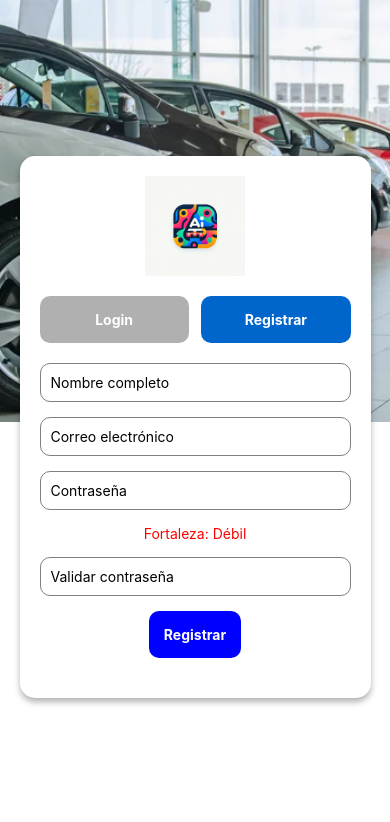
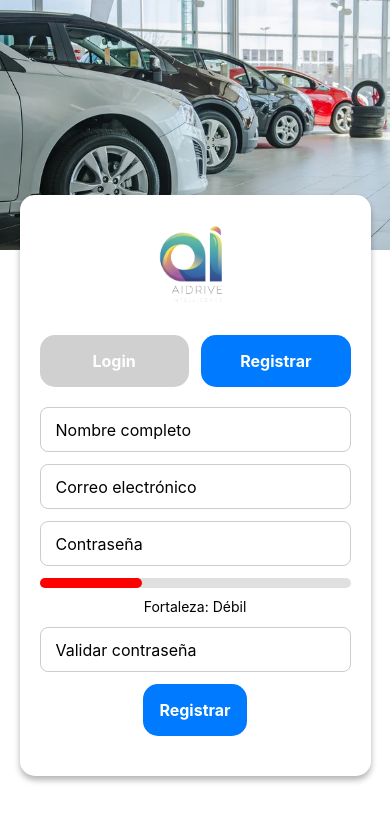
Before and after one commit to Jeffer332/AIDriveAPP, a React Native app: screen /Register in a window 390 px wide. Shown: the top 822 px of the page. Built offline with nearby package versions, Linux system fonts and the light colour scheme.

Commit message:
Ajuste estilos Registro, colores de seguridad

```diff
--- a/screens/LoginScreen.js
+++ b/screens/LoginScreen.js
@@ -70,12 +70,12 @@ export default function LoginScreen({ navigation }) {
             <View style={styles.buttonContainer}>
               <TouchableOpacity
                 style={[styles.toggleButton, isLogin && styles.activeButton]}
-                onPress={() => handleToggleScreen('login')}>
+                onPress={() => navigation.navigate('login')}>
                 <Text style={styles.toggleButtonText}>Ingreso</Text>
               </TouchableOpacity>
               <TouchableOpacity
                 style={[styles.toggleButton, !isLogin && styles.activeButton]}
-                onPress={() => handleToggleScreen('register')}>
+                onPress={() => navigation.navigate('Register')}>
                 <Text style={styles.toggleButtonText}>Registro</Text>
               </TouchableOpacity>
             </View>
--- a/screens/RegisterScreen.js
+++ b/screens/RegisterScreen.js
@@ -86,7 +86,7 @@ export default function RegisterScreen({ navigation }) {
         <View style={styles.form}>
           <View style={styles.logoContainer}>
             <Image
-              source={require('../assets/logo.png')}
+              source={require('../assets/logo2.png')}
               style={styles.logo}
             />
           </View>
@@ -128,13 +128,25 @@ export default function RegisterScreen({ navigation }) {
             style={styles.input}
             secureTextEntry
           />
+
+          {/* Barra de fortaleza */}
+          <View style={styles.passwordStrengthBarContainer}>
+            <View
+              style={[
+                styles.passwordStrengthBar,
+                {
+                  backgroundColor: passwordStrength === 'Débil' ? 'red' : passwordStrength === 'Media' ? 'orange' : 'green',
+                  width: passwordStrength === 'Débil' ? '33%' : passwordStrength === 'Media' ? '66%' : '100%'
+                }
+              ]}
+            />
+          </View>
+
           {/* Indicador de fortaleza */}
-          <Text style={[
-            styles.passwordStrength,
-            { color: passwordStrength === 'Débil' ? 'red' : passwordStrength === 'Media' ? 'orange' : 'green' }
-          ]}>
+          <Text style={[styles.passwordStrength, { textAlign: 'left' }]}>
             Fortaleza: {passwordStrength}
           </Text>
+
           <TextInput
             placeholder="Validar contraseña"
             value={confirmPassword}
@@ -158,7 +170,7 @@ const styles = StyleSheet.create({
   },
   banner: {
     width: '100%',
-    height: '50%',
+    height: 250,
     resizeMode: 'cover',
     position: 'absolute',
     top: 0,
@@ -168,7 +180,7 @@ const styles = StyleSheet.create({
     flexGrow: 1,
     justifyContent: 'flex-start',
     alignItems: 'center',
-    paddingTop: '40%',  // Ajustamos para que no se solape con la imagen de fondo
+    paddingTop: '50%',
   },
   form: {
     width: '90%',
@@ -192,24 +204,39 @@ const styles = StyleSheet.create({
   },
   input: {
     width: '100%',
+    height: 45,
+    fontSize: 16,
     borderWidth: 1,
-    borderColor: 'gray',
-    borderRadius: 10,
-    padding: 10,
-    marginBottom: 15
+    borderColor: '#ccc',
+    borderRadius: 8,
+    paddingLeft: 15,
+    marginBottom: 12,
   },
   passwordStrength: {
-    marginBottom: 15
+    fontSize: 14,
+    marginBottom: 12,
+  },
+  passwordStrengthBarContainer: {
+    width: '100%',
+    height: 10,
+    backgroundColor: '#e0e0e0',
+    borderRadius: 5,
+    marginBottom: 10,
+  },
+  passwordStrengthBar: {
+    height: '100%',
+    borderRadius: 5,
   },
   button: {
-    backgroundColor: 'blue',
-    padding: 15,
-    borderRadius: 10,
+    backgroundColor: '#007AFF',
+    padding: 16,
+    borderRadius: 15,
     alignItems: 'center',
-    marginBottom: 20
+    marginBottom: 20,
   },
   buttonText: {
     color: 'white',
+    fontSize: 16,
     fontWeight: 'bold'
   },
   buttonContainer: {
@@ -220,18 +247,19 @@ const styles = StyleSheet.create({
   },
   switchButton: {
     width: '48%',
-    padding: 15,
-    borderRadius: 10,
+    padding: 16,
+    borderRadius: 15,
     alignItems: 'center',
   },
   loginButton: {
-    backgroundColor: '#b0b0b0', // Gris para el Login cuando estamos en la pantalla de registro
+    backgroundColor: '#d0d0d0',
   },
   registerButton: {
-    backgroundColor: '#0066cc', // Azul para el Registrar
+    backgroundColor: '#007AFF',
   },
   switchButtonText: {
     color: 'white',
+    fontSize: 16,
     fontWeight: 'bold'
   },
 });
```
